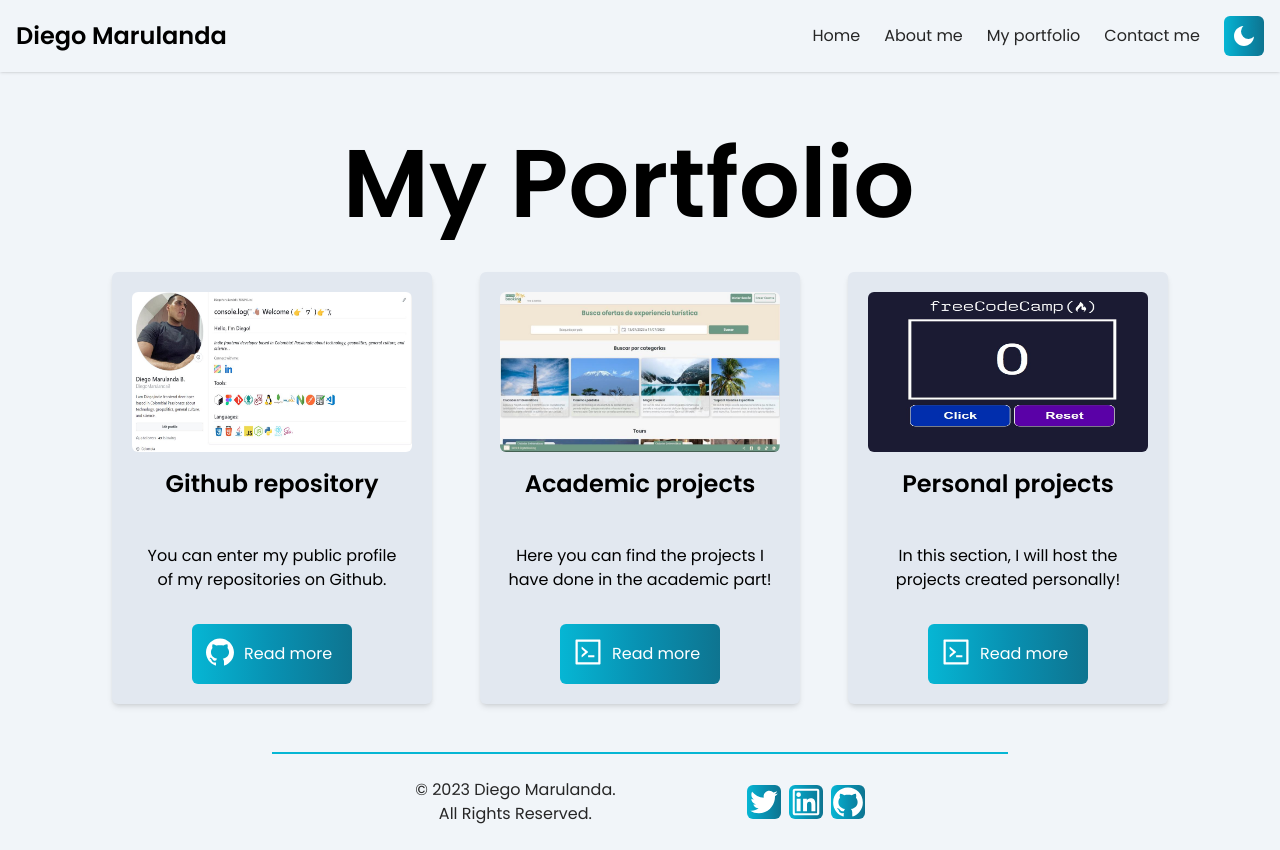
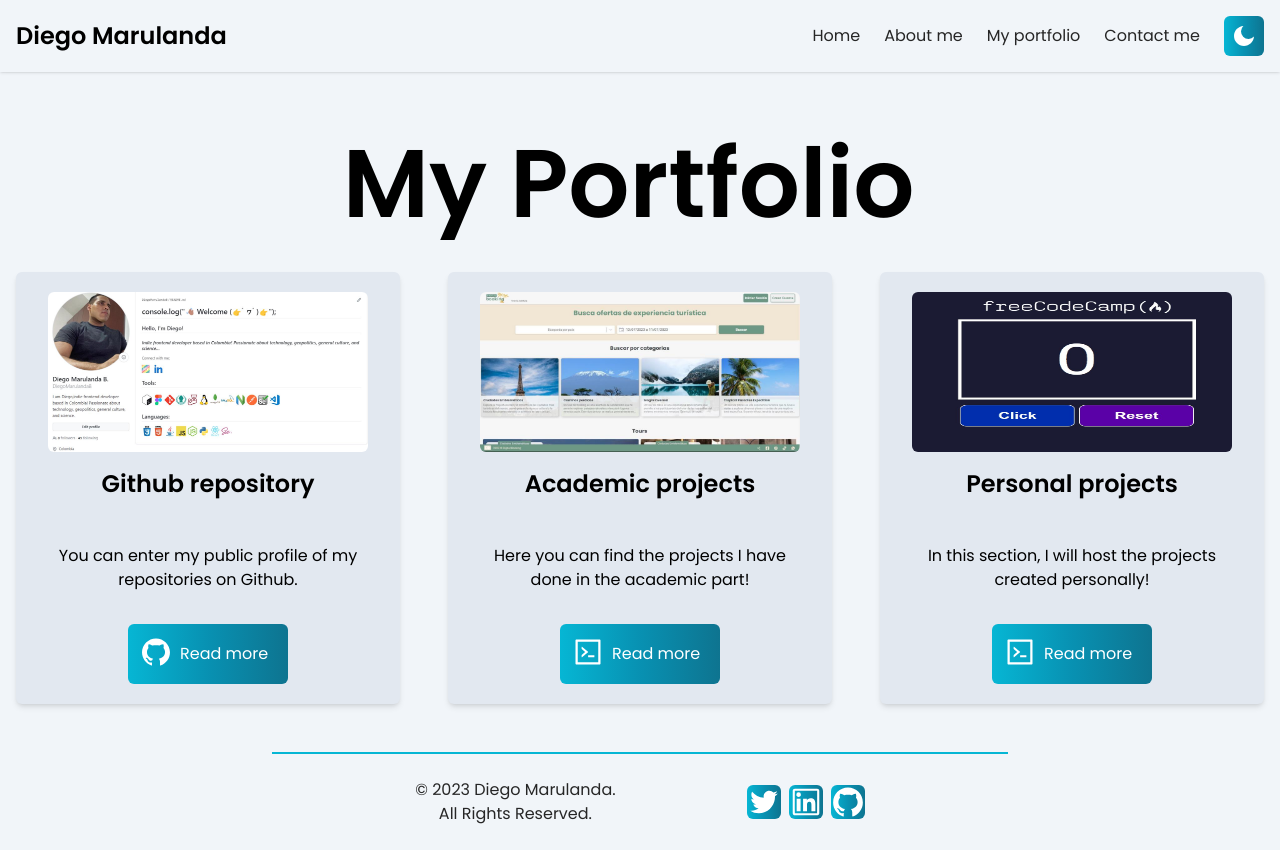
Before and after one commit to DiegoMarulandaB/Portfolio, a Next.js app: page /projects in a window 1280 px wide. Built offline with nearby package versions, Linux system fonts and the light colour scheme.

Commit message:
add fixes general_projetcs

```diff
--- a/src/app/projects/page.tsx
+++ b/src/app/projects/page.tsx
@@ -23,10 +23,10 @@ const Projects = () => {
         </h1>
       </div>
       <div className="flex flex-col text-center items-center justify-center  ">
-        <div className="grid grid-cols-1 gap-4 md:grid-cols-3 mt-8 mx-2 mr-2">
+        <div className="grid grid-cols-1 gap-4 md:grid-cols-3 mt-8">
           {/* Github */}
           {/* <div className="flex flex-col text-center items-center justify-center "> */}
-          <div className="bg-slate-200 dark:bg-slate-600  rounded-md  shadow-md p-5 mx-4 w-80 ">
+          <div className="bg-slate-200 dark:bg-slate-600  rounded-md  shadow-md p-5  mx-4 mr-4">
             <div className="flex flex-col items-center justify-center">
               <Image
                 src="/ProfileGithub.jpg"
@@ -65,7 +65,7 @@ const Projects = () => {
 
           {/* Academic projects */}
           <div className="flex flex-col text-center items-center justify-center ">
-            <div className="bg-slate-200 dark:bg-slate-600 rounded-md  shadow-md p-5 mx-4 w-80">
+            <div className="bg-slate-200 dark:bg-slate-600 rounded-md  shadow-md p-5 mx-4 mr-4 ">
               <div className="flex flex-col items-center justify-center">
                 <Image
                   src="/digitalBooking.jpg"
@@ -104,11 +104,11 @@ const Projects = () => {
 
           {/*Personal projects */}
           <div className="flex flex-col text-center items-center justify-center ">
-            <div className="bg-slate-200 dark:bg-slate-600 rounded-md  shadow-md p-5 mx-2 w-80">
+            <div className="bg-slate-200 dark:bg-slate-600 rounded-md  shadow-md p-5 mx-4 mr-4 ">
               <div className="flex flex-col items-center justify-center">
                 <Image
                   src="/counterClick.jpg"
-                  alt="Email image"
+                  alt="counterClick image"
                   width={128}
                   height={128}
                   className="w-80 h-40 rounded-md mx-auto"
```
